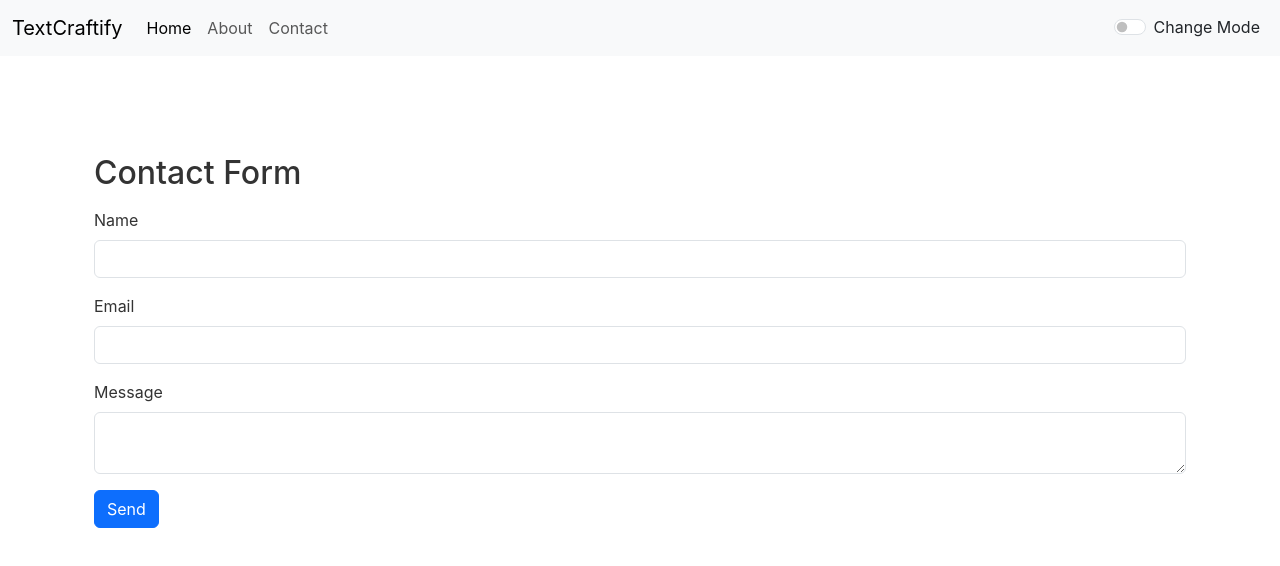
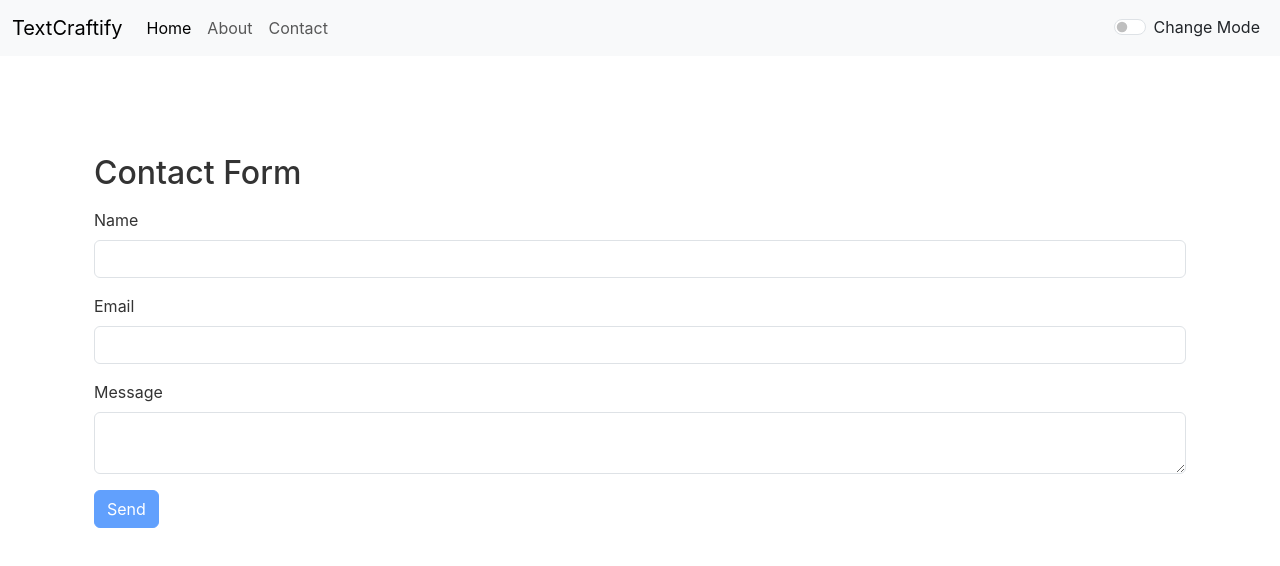
Before and after one commit to BKSANO/TextCraftify, a React (Create React App) app: page /contact in a window 1280 px wide. Shown: the top 566 px of the page. Built offline with nearby package versions, Linux system fonts and the light colour scheme.

Commit message:
Update ContactUs.js

```diff
--- a/src/components/ContactUs.js
+++ b/src/components/ContactUs.js
@@ -1,24 +1,27 @@
-import React from 'react'
+import React, {useState} from 'react'
 const ContactUs = (props) => {
   const [formStatus, setFormStatus] = React.useState('Send')
   let myStyle = {
     color: props.mode==="dark"?"white":"#333333",
     backgroundColor: props.mode==="dark"?"#333333":"white"
   }
+  const [name, setName] = useState("");
+  const [email, setEmail] = useState("");
+  const [message, setMessage] = useState("");
+
   const onSubmit = (e) => {
     e.preventDefault()
     setFormStatus('Submitting...')
-    const { name, email, message } = e.target.elements
     let conFom = {
-      name: name.value,
-      email: email.value,
-      message: message.value,
+      name: name,
+      email: email,
+      message: message,
     }
     console.log(conFom)
     setTimeout(() => {
         setFormStatus('Send')
         props.showAlert("Details Submitted! will reach you soon.","success")
-      }, 1500);
+      }, 3000);
 
   }
   return (
@@ -29,21 +32,21 @@ const ContactUs = (props) => {
           <label className="form-label" htmlFor="name">
             Name
           </label>
-          <input className="form-control" type="text" id="name" required />
+          <input className="form-control" type="text" id="name" onChange={(e) => setName(e.target.value)} required />
         </div>
         <div className="mb-3">
           <label className="form-label" htmlFor="email">
             Email
           </label>
-          <input className="form-control" type="email" id="email" required />
+          <input className="form-control" type="email" id="email" onChange={(e) => setEmail(e.target.value)}  required />
         </div>
         <div className="mb-3">
           <label className="form-label" htmlFor="message">
             Message
           </label>
-          <textarea className="form-control" id="message" required />
+          <textarea className="form-control" id="message" onChange={(e) => setMessage(e.target.value)}  required />
         </div>
-        <button className="btn btn-primary" type="submit">
+        <button disabled={name.length===0 && email.length===0 && message.length===0} className="btn btn-primary" type="submit">
           {formStatus}
         </button>
       </form>
```
